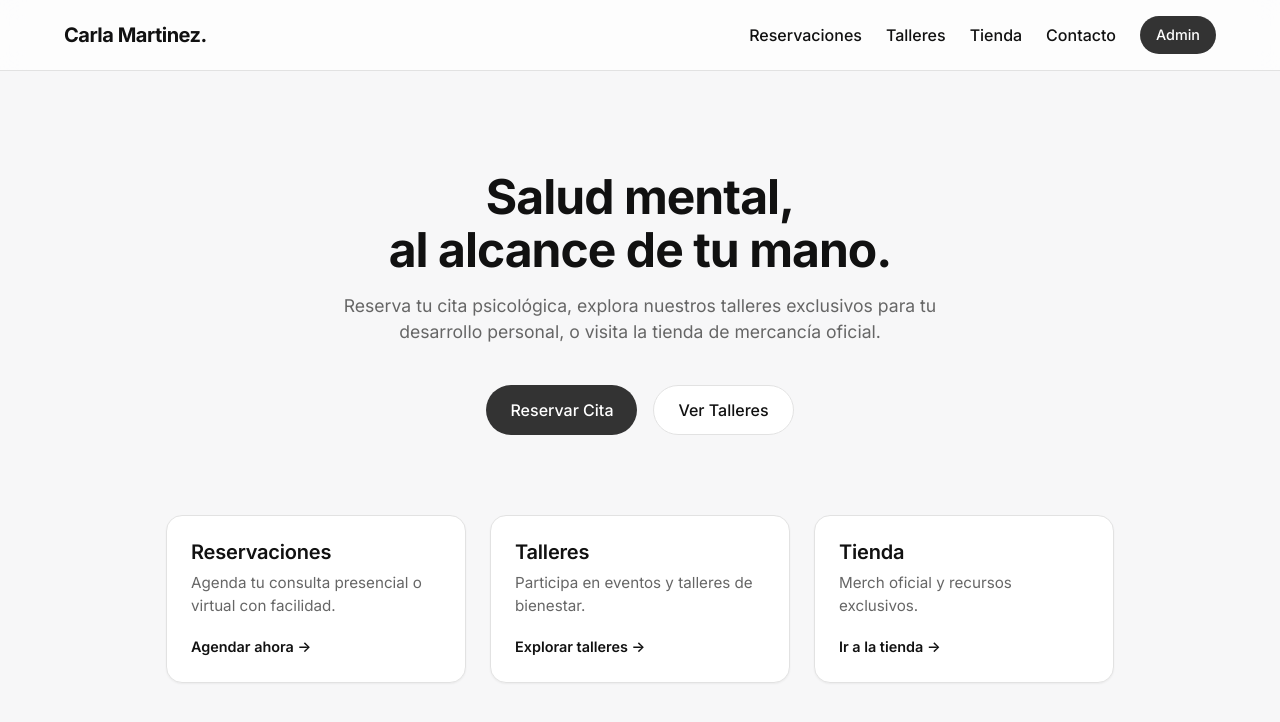
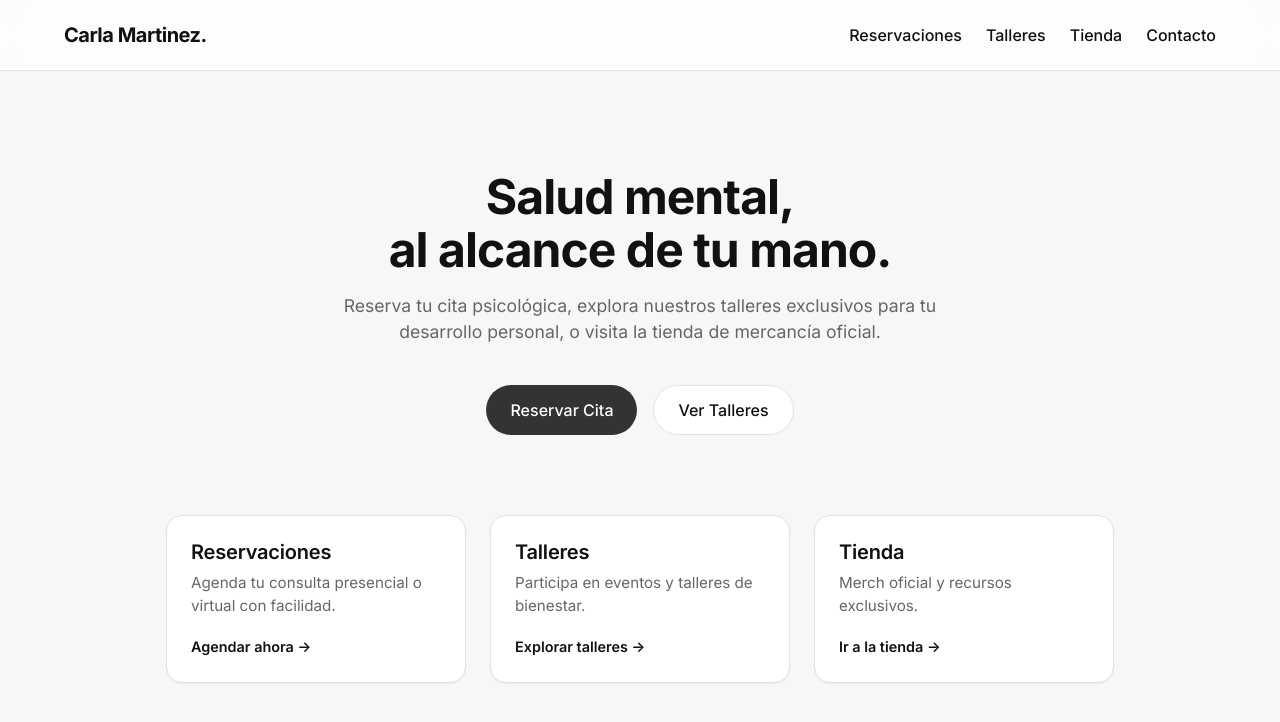
Before and after one commit to Villegascs/Psi.-Carla-Martinez, a Next.js app: page / in a window 1280 px wide. Shown: the top 722 px of the page. Built offline with nearby package versions, Linux system fonts and the light colour scheme.

Commit message:
style: hide admin button from navigation

```diff
--- a/src/app/layout.tsx
+++ b/src/app/layout.tsx
@@ -28,7 +28,6 @@ export default function RootLayout({
                 <Link href="/talleres" style={{ fontWeight: 500 }}>Talleres</Link>
                 <Link href="/tienda" style={{ fontWeight: 500 }}>Tienda</Link>
                 <Link href="/contacto" style={{ fontWeight: 500 }}>Contacto</Link>
-                <Link href="/admin" className="btn-primary" style={{ padding: "8px 16px", fontSize: "0.9rem" }}>Admin</Link>
               </nav>
             </div>
           </header>
```
